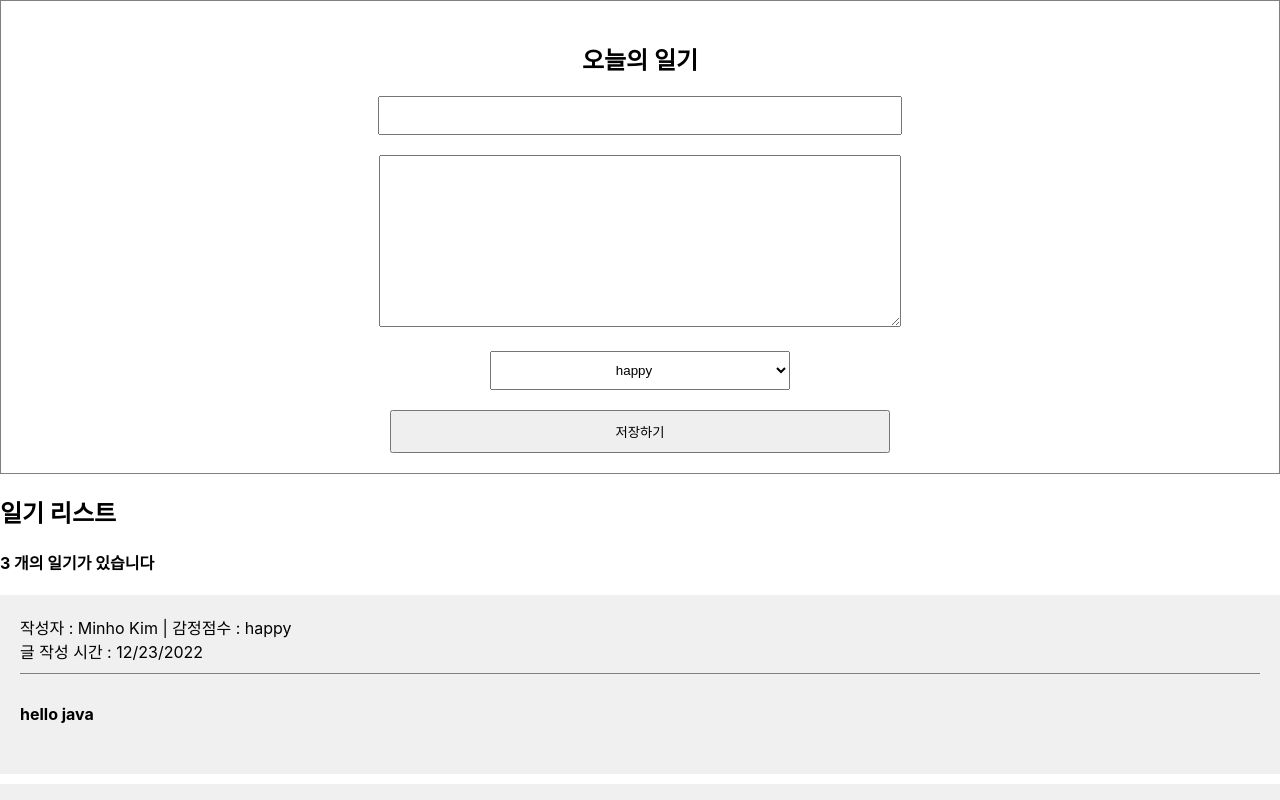
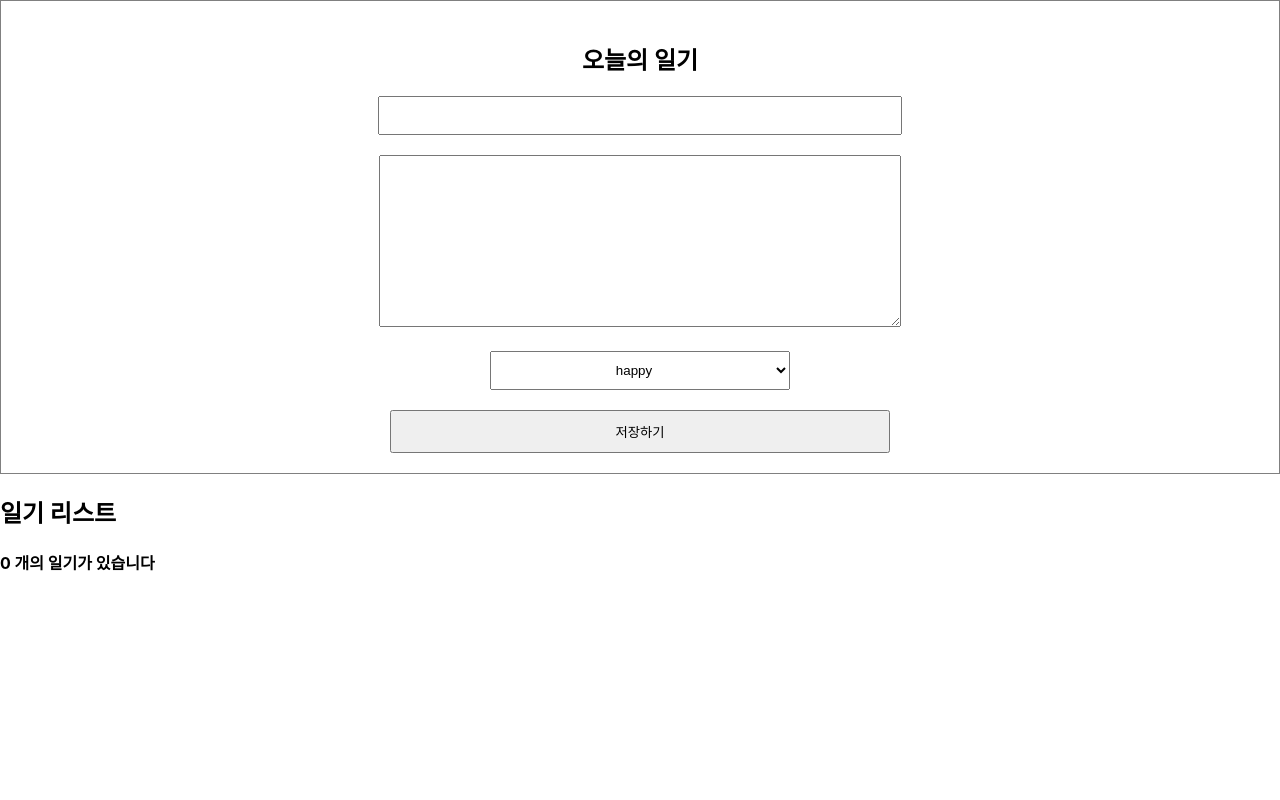
Before and after one commit to xxalsgh0203/DiaryEditor, a React (Create React App) app: page / in a window 1280 px wide. Shown: the top 800 px of the page. Built offline with nearby package versions, Linux system fonts and the light colour scheme.

Commit message:
Feat : added function that adds diary to the list

```diff
--- a/src/App.js
+++ b/src/App.js
@@ -1,37 +1,31 @@
 import './App.css';
+import { useState, useRef } from 'react';
 import DiaryEditor from './DiaryEditor';
 import DiaryList from './DiaryList';
 
 const App = () => {
 
-  const dummyList = [
-    {
-      id : 1,
-      author: "Minho Kim",
-      content: "hello java",
-      emotion: "happy",
-      created_date: new Date().getTime(),
-    },
-    {
-      id : 2,
-      author: "Chris",
-      content: "hello React",
-      emotion: "happy",
-      created_date: new Date().getTime(),
-    },
-    {
-      id : 3,
-      author: "Ronaldo Kim",
-      content: "hello C++",
-      emotion: "sad",
-      created_date: new Date().getTime(),
-    },
-  ];
+  const [data, setData] = useState([]);
+
+  const dataId = useRef(0);
+
+  const onCreate = (author, content, emotion) => {
+    const created_date = new Date().getTime();
+    const newItem = {
+        author,
+        content,
+        emotion,
+        created_date,
+        id: dataId.current,
+    };
+    dataId.current += 1;
+    setData([newItem, ...data]);
+};
 
   return (
     <div className="App">
-      <DiaryEditor />
-      <DiaryList diarylist={dummyList}/>
+      <DiaryEditor onCreate = {onCreate}/>
+      <DiaryList diaryList = {data}/>
     </div>
   );
 }
--- a/src/DiaryEditor.js
+++ b/src/DiaryEditor.js
@@ -1,6 +1,6 @@
 import { useRef, useState } from "react";
 
-const DiaryEditor = () => {
+const DiaryEditor = ({onCreate}) => {
 
     const authorInput = useRef();
     const contentInput = useRef();
@@ -27,6 +27,13 @@ const DiaryEditor = () => {
             contentInput.current.focus();
             return;
         }
+
+        onCreate(state.author, state.content, state.emotion);
+
+        state.author = "";
+        state.content = "";
+        state.emotion = "happy";
+
         alert('저장완료!');
     }
 
@@ -46,7 +53,7 @@ const DiaryEditor = () => {
                     <option value="sad">sad</option>
                     <option value="mad">mad</option>
                     <option value="gloomy">gloomy</option>
-                    <option value="fighting">fighting</option>
+                    <option value="vigorous">vigorous</option>
                 </select>
             </div>
             <div>
--- a/src/DiaryList.js
+++ b/src/DiaryList.js
@@ -1,14 +1,14 @@
 import DiaryItem from "./DiaryItem";
 
-const DiaryList = ({diarylist}) => {
+const DiaryList = ({diaryList}) => {
 
     return (
         <div>
             <h2>일기 리스트</h2>
-            <h4>{diarylist.length} 개의 일기가 있습니다</h4>
+            <h4>{diaryList.length} 개의 일기가 있습니다</h4>
 
             {
-                diarylist.map((it)=>(
+                diaryList.map((it)=>(
                         <DiaryItem key={it.id} {...it}/>
 
                 ))
@@ -18,7 +18,7 @@ const DiaryList = ({diarylist}) => {
 };
 
 DiaryList.defaultProps={
-    diarylist:[],
+    diaryList:[],
 };
 
 export default DiaryList;
```
